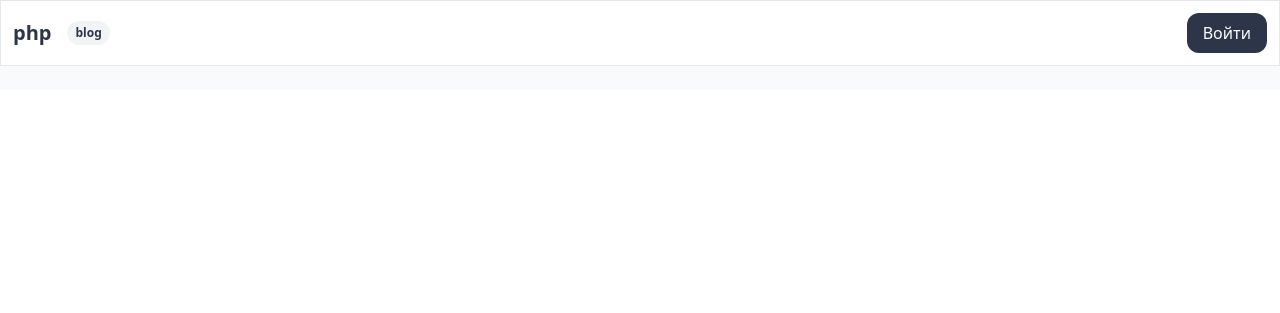
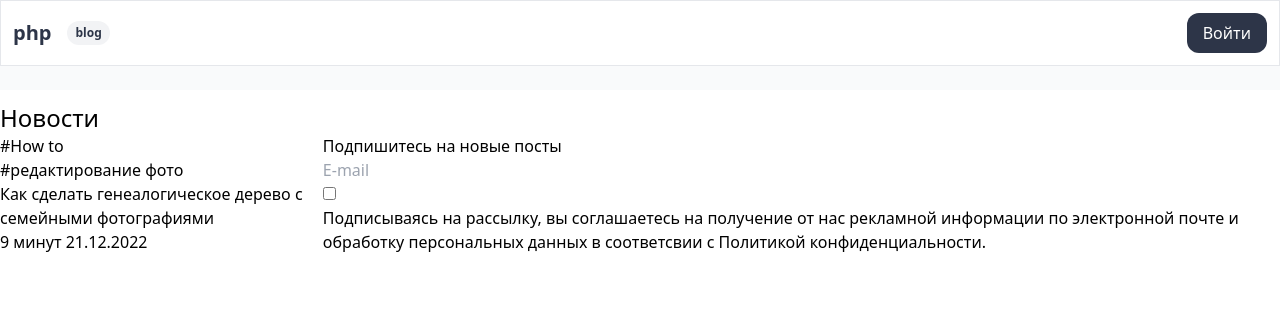
Before and after one commit to Evools/new-php-blog, a PHP site: page / in a window 1280 px wide. Shown: the top 313 px of the page. Run offline with PHP 8.4, Linux system fonts and the light colour scheme; data that the repository does not hold is empty.

Commit message:
add news section and subscription form to homepage

```diff
--- a/pages/index.php
+++ b/pages/index.php
@@ -7,7 +7,39 @@
   <?php include "include/category.php"; ?>
 
   <div class="container m-auto">
-
+    <h2 class="text-2xl">Новости</h2>
+    <div class="flex items-start gap-2 justify-between">
+      <div>
+        <div>
+          <div>
+            <img src="" alt="">
+          </div>
+          <div>
+            <div>
+              <p>#How to</p>
+              <p>#редактирование фото</p>
+            </div>
+            <h2>
+              Как сделать генеалогическое дерево с семейными фотографиями
+            </h2>
+            <div>
+              <span>9 минут</span>
+              <span>21.12.2022</span>
+            </div>
+          </div>
+        </div>
+      </div>
+      <div>
+        <h2>Подпишитесь на новые посты</h2>
+        <input type="email" placeholder="E-mail">
+        <div>
+          <input type="checkbox" name="" id="">
+          <p>
+            Подписываясь на рассылку, вы соглашаетесь на получение от нас рекламной информации по электронной почте и обработку персональных данных в соответсвии с <a href="#">Политикой конфиденциальности.</a>
+          </p>
+        </div>
+      </div>
+    </div>
   </div>
 
 </main>
```
